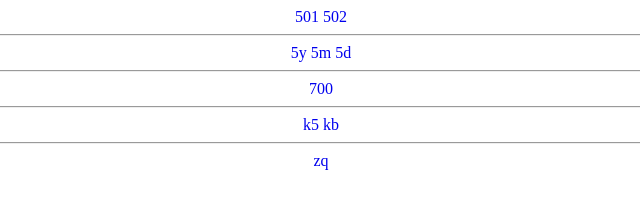
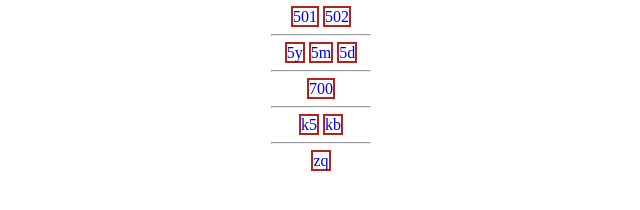
Before and after one commit to jli089/go, a plain HTML site: page index.html in a window 1280 px wide. Shown: the whole page, without its empty margins (319-959 px from the left). Drawn offline with Linux system fonts and the light colour scheme.

Commit message:
Update index.html

```diff
--- a/index.html
+++ b/index.html
@@ -6,10 +6,15 @@
 		<style type="text/css">
 			a {
 				text-decoration: none;
+				border:2px solid firebrick;
+
 
 			}
 			#all{
 				text-align: center;
+				width:100px;
+				margin:0px auto;
+
 			}
 		</style>
 	</head>
@@ -23,26 +28,26 @@
 				<a href="http://ad7.86a2ms5t.net/" target="_blank">502</a>
 			</div>
 			<hr />
-			<a href="http://gu1.b4a695ds.net" target="_blank">5y</a>
-			<a href="http://ta3.2aa385mj.net" target="_blank">5m</a>
-			<a href="http://ng7.w2ahc74.net" target="_blank">5d</a>
+			<a href="http://gu1.b4695ds.net" target="_blank">5y</a>
+			<a href="http://ta3.2a385mj.net" target="_blank">5m</a>
+			<a href="http://ng7.w2hc74.net" target="_blank">5d</a>
 			<hr />
 			<!-- 7 -->
 			<div id="7">
-				<a href="http://ng7.w2ahc74.net" target="_blank">700</a>
+				<a href="http://b1.6g82f4s.com" target="_blank">700</a>
 			</div>
 			<hr />
 			<!-- 快-->
 			<div id="k">
 
 				<a href="http://b3.wvh79235.xyz" target="_blank">k5</a>
-				<a href="https://r2.uwa16888.com" target="_blank">kb</a>
+				<a href="https://r2.uw16888.com" target="_blank">kb</a>
 			</div>
 			<hr />
 			<!-- 杂类 -->
 			<div id="z">
-				<a href="https://ag.hgaa030.com" target="_blank">zq</a>
-				<a href=""></a>
+				<a href="https://ag.hga030.com" target="_blank">zq</a>
+
 			</div>
 		</div>
 	</body>
```
